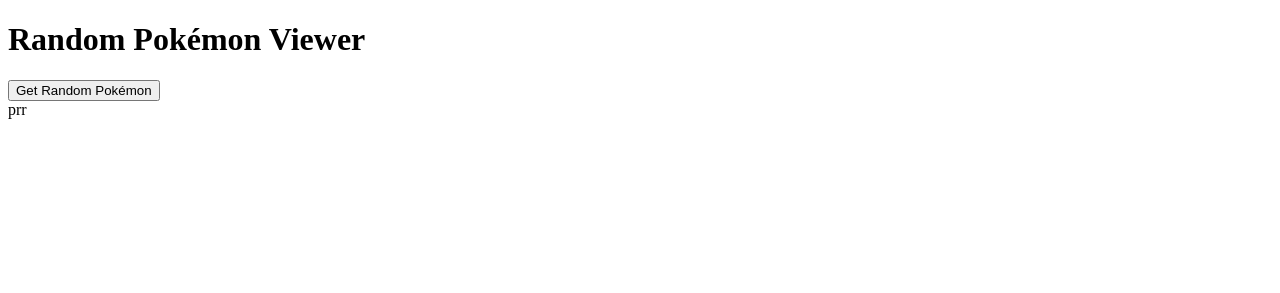
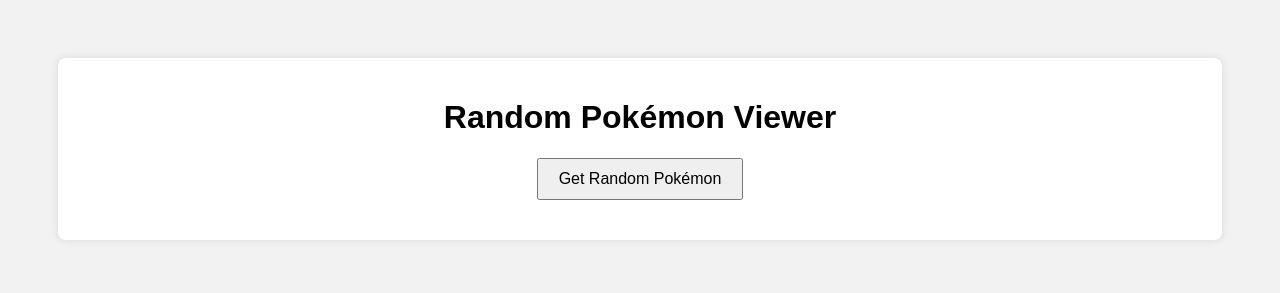
Before and after one commit to simohar/Random-Pokemon-Viewer, a plain HTML site: page index.html in a window 1280 px wide. Drawn offline with Linux system fonts and the light colour scheme; no server answers.

Commit message:
Add functionality to fetch a random Pokémon from PokéAPI

```diff
--- a/index.html
+++ b/index.html
@@ -14,7 +14,6 @@
 
         </div>
     </div>
-    prr
     <script src="script.js"></script>
 </body>
 </html>
--- a/script.js
+++ b/script.js
@@ -0,0 +1,21 @@
+function getRandomPokemonId() {
+    const maxPokemonID = 1024; // Maximum valid Pokémon ID
+    return Math.floor(Math.random() * maxPokemonID) + 1; // Random ID between 1 and 1024
+}
+
+function fetchRandomPokemon() {
+    const pokemonId = getRandomPokemonId(); // Generate a random Pokémon ID
+    const url = `https://pokeapi.co/api/v2/pokemon/${pokemonId}/`; // Construct the API URL
+
+    // Fetch Pokémon data
+    fetch(url)
+        .then(response => response.json()) // Parse the JSON response
+        .then(data => {
+            console.log(`Fetched Pokémon ID: ${pokemonId}`);
+            console.log(data); // Display Pokémon data in the console
+        })
+        .catch(error => console.error('Error fetching random Pokémon:', error)); // Handle errors
+}
+
+// Call the function to fetch a random Pokémon
+fetchRandomPokemon();
--- a/style.css
+++ b/style.css
@@ -0,0 +1,24 @@
+
+body {
+    font-family: Arial, sans-serif;
+    background-color: #f2f2f2;
+    text-align: center;
+    padding: 50px;
+}
+
+.container {
+    background-color: #fff;
+    padding: 20px;
+    border-radius: 8px;
+    box-shadow: 0 0 10px rgba(0, 0, 0, 0.1);
+}
+
+#fetch-pokemon {
+    padding: 10px 20px;
+    font-size: 16px;
+    cursor: pointer;
+}
+
+#pokemon-info {
+    margin-top: 20px;
+}
```
